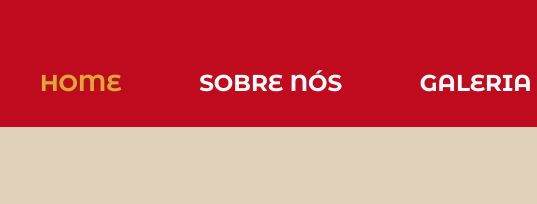
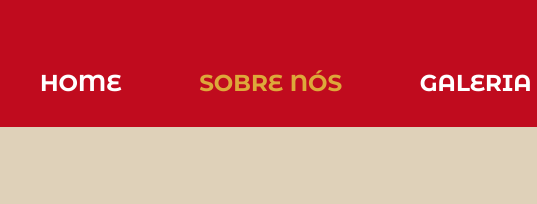
Before and after one commit to DSM-2026/PI-1SEM26, a plain HTML site: page sobrenos.html in a window 1280 px wide. Shown: the top 204 px of the page, 0-537 px from the left. Drawn offline with Linux system fonts and the light colour scheme.

Commit message:
Ajustes página Home e Sobre nós

```diff
--- a/sobrenos.html
+++ b/sobrenos.html
@@ -21,8 +21,8 @@
     <header>
         <nav>
             <ul class="nav-esq">
-               <li><a class="active" href="./index.html">HOME</a></li>
-               <li><a href="./sobrenos.html">SOBRE NÓS</a></li>
+               <li><a href="./index.html">HOME</a></li>
+               <li><a class="active" href="./sobrenos.html">SOBRE NÓS</a></li>
                <li><a href="./galeria.html">GALERIA</a></li>
             </ul>
             <img src="assets/images/logotipo.jpg.jpeg" alt="Logotipo do restaurante Seu Bentô">
```
Also changed, not shown: index.html (+2 -2 lines).
